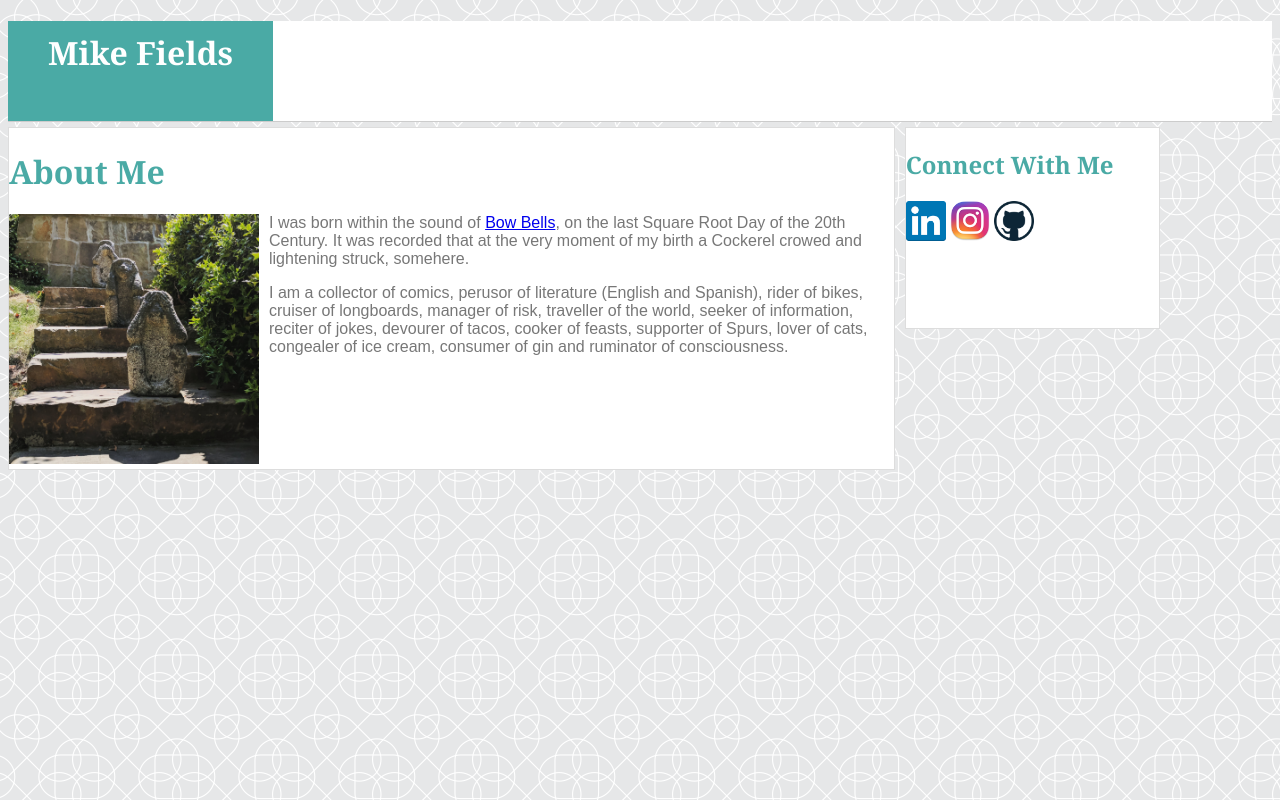
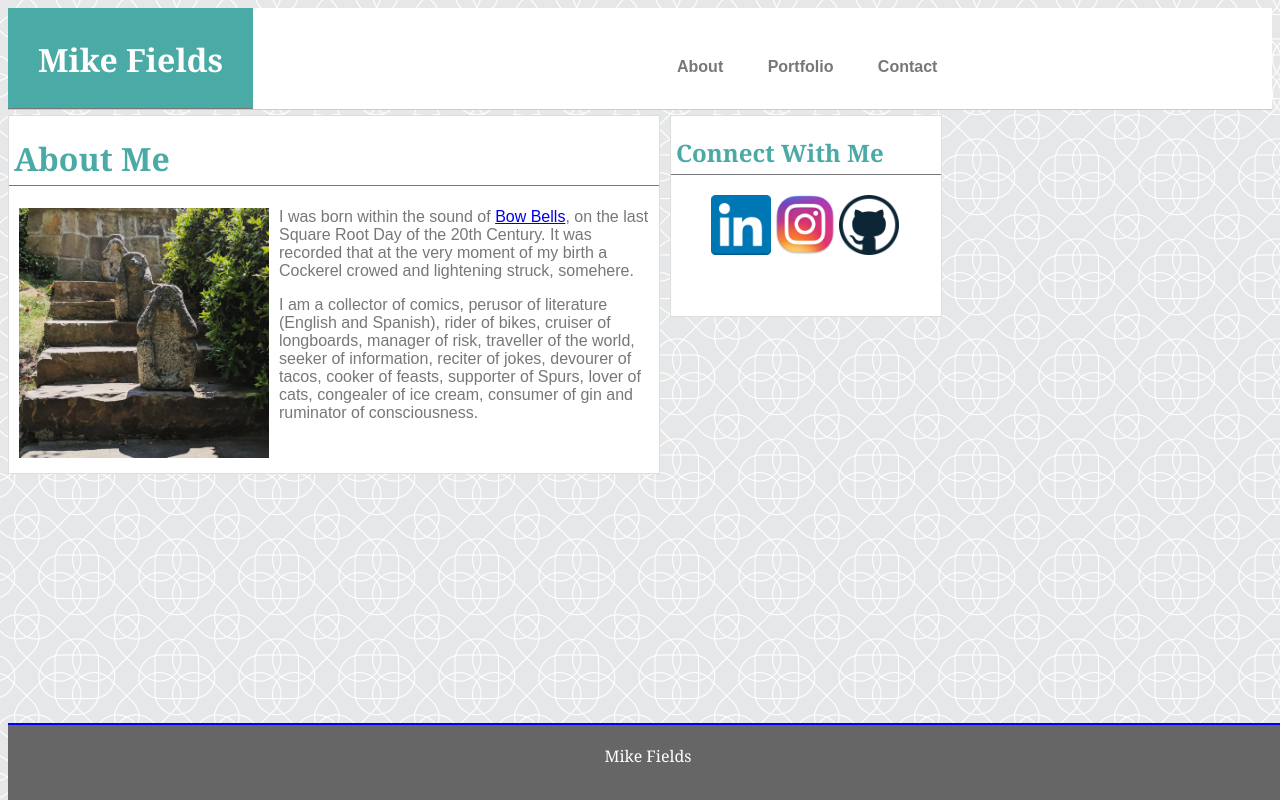
Before and after one commit to mijofields/Basic-Portfolio, a plain HTML site: page index.html in a window 1280 px wide. Drawn offline with Linux system fonts and the light colour scheme; files whose address does not match are found by name.

Commit message:
added inline and absolute positioning

```diff
--- a/assets/css/style.css
+++ b/assets/css/style.css
@@ -1,41 +1,43 @@
-#header{
+#headbox{
 
 	font-family: 'Georgia', Times, Times New Roman, serif;
 	color: white;
 	background-color:#4aaaa5;
   	width: 245px;
-  	height: 90px;
-  	padding: 10px;
+  	height: 70px;
+  	padding: 30px 0px 0px;
   	text-align: center;
-  	padding-bottom: 0px;
-  	margin-bottom: 0px;
+  	margin: 0px;
+  	display: inline-block;
 
 }
+
 
 h1,h2{
 
 	font-family: 'Georgia', Times, Times New Roman, serif;
 	color:#4aaaa5;
+	padding-bottom: 5px;
+	padding-left: 5px;
+	border-bottom: 1pt solid #777777;
+
 }
 
 .bio-pic{
 
 	max-height: 250px;
 	max-width: 250px;
-	margin-right: 10px;
+	margin: 0px 10px 10px;
 
 }
 
 #main-section{
 
-	width:70%;
+	width:650px;
 	float: left;
 	background: #ffffff;
 	border: 1px solid #dddddd;
-	margin-left: 0px;
-	margin-right: 5px;
-	margin-top: 5px;
-	margin-bottom: 5px;
+	margin: 5px 5px 5px 0px;
 	padding-bottom: 5px;
 
 }
@@ -47,7 +49,7 @@ p{
 
 #side-bar{
 
-	width: 20%;
+	width: 270px;
 	height: 200px;
 	margin: 5px;
 	float: left;
@@ -58,8 +60,8 @@ p{
 
 .smallpic{
 
-	max-height: 40px;
-	max-width: 40px;
+	max-height: 60px;
+	max-width: 60px;
 }
 
 .right{
@@ -79,12 +81,36 @@ header{
 body{
 
 	background-image: url(https://github.com/mijofields/Basic-Portfolio/blob/master/assets/images/intersection.png?raw=true)
+}
+
+
+
+#next2head{
+
+	display: inline-block;
+	margin-left: 420px;
+	word-spacing: 40px;
+	font-weight: bold;
+
+}
+
+#leftpics{
+
+	padding-left: 40px;
+}
+
+footer{
+
+	position: fixed;
+    bottom: 0;
+	background-color: #666666;
+	height: 55px;
+	padding-top: 20px;
+	width: 100%;
+	border-top: 2px solid blue;
+	font-family: 'Georgia', Times, Times New Roman, serif;
+	color:white;
+	text-align: center;
 
 
 }
-
-.center{
-
-	margin-left: auto;
-    margin-right: auto;
-}
--- a/index.html
+++ b/index.html
@@ -5,7 +5,7 @@
   <meta charset="UTF-8">
   <title>Personal Portfolio</title>
 
-<link rel="stylesheet" type="text/css" href="C:\Users\mikeh\Desktop\CodingBootcamp\HTML_CSS\Homework\assets\css\style.css">
+<link rel="stylesheet" type="text/css" href="assets\CSS\style.css">
 
 
 </head>
@@ -13,7 +13,9 @@
 <body>
 
   <header>
-    <h1 id="header">Mike Fields</h1>
+    <h1 id="headbox">Mike Fields</h1>
+    <p id="next2head">About Portfolio Contact</p>
+
 
 
   </header>
@@ -34,11 +36,11 @@
 
 
 
-	<span id="side-bar">
+	<div id="side-bar">
 
-	<h2 class="center">Connect With Me</h2>
+	<h2>Connect With Me</h2>
 
-	<div class="center">
+	<div id="leftpics">
 
 	<img class="smallpic" src="https://github.com/mijofields/Basic-Portfolio/blob/master/assets/images/LinkedIn.png?raw=true" alt="LinkedIn">
 	<img class="smallpic" src="https://github.com/mijofields/Basic-Portfolio/blob/master/assets/images/IG.png?raw=true" alt="IG">
@@ -47,12 +49,9 @@
 	</div>
 
 
-	</span>
+	</div>
 
-	<footer>
-
-
-	</footer>
+	<footer>Mike Fields</footer>
 
 </body>
 
```
